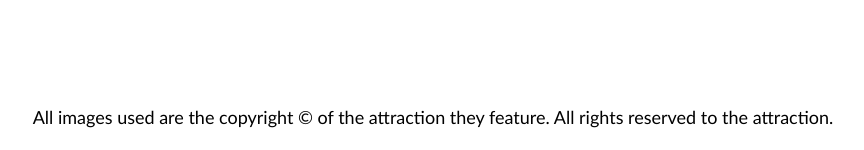
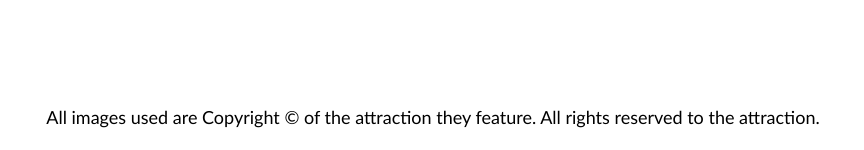
Before and after one commit to Daniel-Tomov/FBLACompetition2022, a Flask app: template templates/index.html in a window 1280 px wide. Shown: the part 1254-1404 px from the top of the page, without its empty margins (207-1071 px from the left). Run offline with Flask 2, Linux system fonts and the light colour scheme; the template is opened without the code that fills it: most values are stand-ins (such as "Sample title", 1, 10 or a date in 2020).

Commit message:
remove the

```diff
--- a/templates/index.html
+++ b/templates/index.html
@@ -75,7 +75,7 @@
 
       </main>
     </div>
-          <p id="copyright" style="clear:both; position:absolute; text-align:center; font-size:18px; width:100%">All images used are the copyright &copy; of the attraction they feature. All rights reserved to the attraction.</p>
+          <p id="copyright" style="clear:both; position:absolute; text-align:center; font-size:18px; width:100%">All images used are Copyright &copy; of the attraction they feature. All rights reserved to the attraction.</p>
 		  <p id="period" style="color:white; clear:both; position:absolute; text-align:center; font-size:18px; width:100%">.</p>
           <!-- <p class="attractionName">Attractions on this page: {{ attraction|length }}</p> -->
     <!-- <iframe frameborder=0 style='width:100%;height:500px; display:none;' src='//www.zeemaps.com/pub?group=4334511'> </iframe> -->
```
